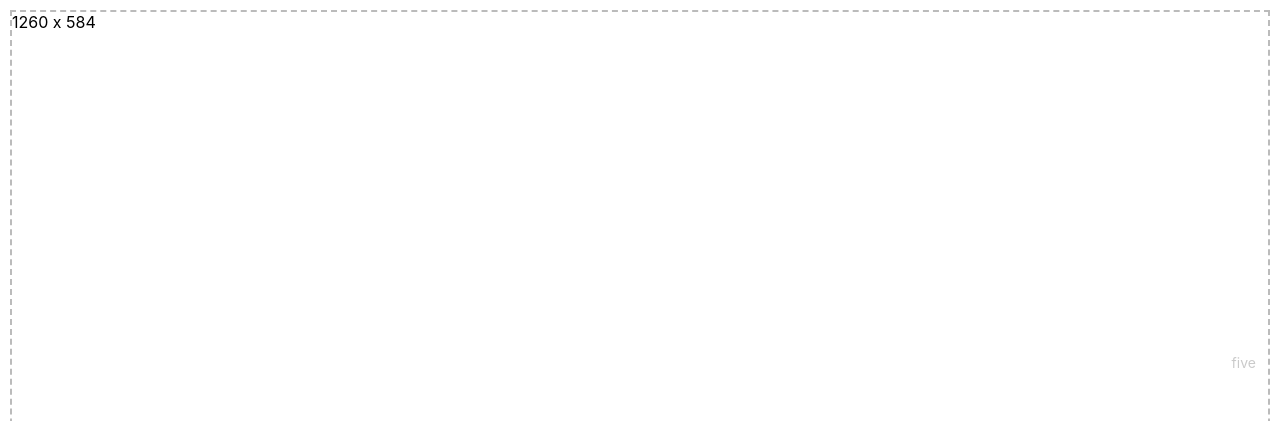
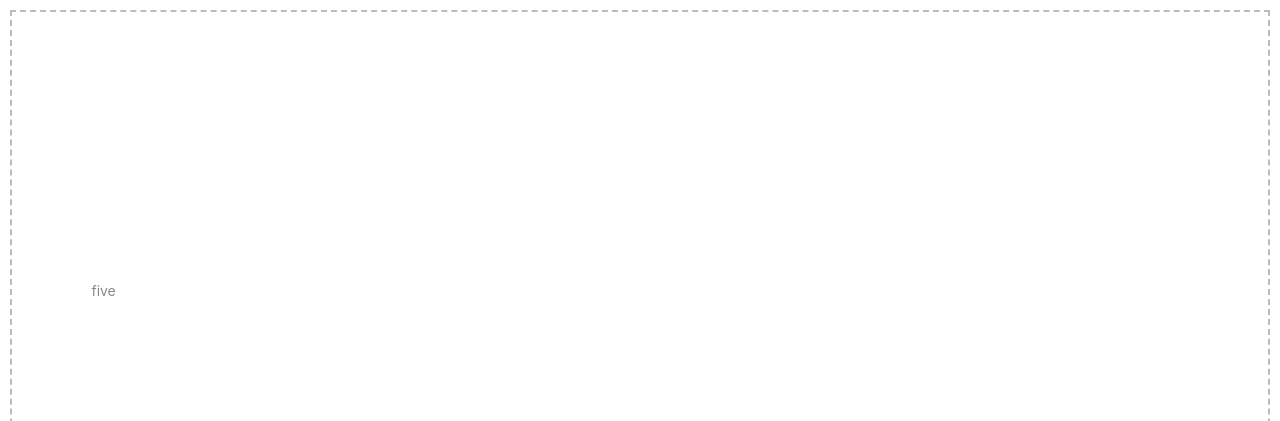
Before and after one commit to a-polishchuk/react-hooks-words-game, a React (Create React App) app: page / in a window 1280 px wide. Shown: the top 421 px of the page. Built offline with nearby package versions, Linux system fonts and the light colour scheme.

Commit message:
SpawnPool component, constantly spawning words

```diff
--- a/src/App.tsx
+++ b/src/App.tsx
@@ -1,48 +1,38 @@
-import { useCallback, useState, useRef } from 'react';
-import MainLayout from 'src/components/MainLayout';
-import InputBar from 'src/components/InputBar';
-import Word from 'src/components/Word';
+import { useCallback, useEffect, useState } from 'react';
 import { WordData } from 'src/types';
 import { generateWordData } from 'src/dictionary';
-import { useElementRect } from './hooks/useElementRect';
+import MainLayout from 'src/components/MainLayout';
+import SpawnPool from 'src/components/SpawnPool';
+import InputBar from 'src/components/InputBar';
+
+const SPAWN_DELAY = 2000;
 
 function App() {
-  const spawnRef = useRef<HTMLDivElement>(null);
-  const spawnRect = useElementRect(spawnRef);
-  const [wordData, setWordData] = useState<WordData>(() =>
-    generateWordData(400, 400)
-  );
+  const [words, setWords] = useState<WordData[]>([]);
+
+  useEffect(() => {
+    const intervalHandle = setInterval(() => {
+      setWords((array) => [...array, generateWordData()]);
+    }, SPAWN_DELAY);
+
+    return () => {
+      clearInterval(intervalHandle);
+    };
+  }, []);
 
   const handleWordSubmit = useCallback((newWord: string) => {
     console.log(`new word: ${newWord}`);
   }, []);
 
-  const handleTimeout = (wordId: string) => {
-    setWordData(generateWordData(spawnRect!.width, spawnRect!.height));
+  const handleWordTimeout = (wordId: string) => {
+    setWords((array) => {
+      return array.filter((w) => w.id !== wordId);
+    });
   };
 
   return (
     <MainLayout
-      mainArea={
-        <div
-          ref={spawnRef}
-          style={{
-            border: '2px dashed #BBBBBB',
-            position: 'relative',
-            height: '100%',
-          }}
-        >
-          <div>
-            {spawnRect?.width} x {spawnRect?.height}
-          </div>
-          <Word
-            key={wordData.id}
-            wordData={wordData}
-            parentRect={spawnRect}
-            onTimeout={handleTimeout}
-          />
-        </div>
-      }
+      mainArea={<SpawnPool words={words} onWordTimeout={handleWordTimeout} />}
       bottomArea={<InputBar onWordSubmit={handleWordSubmit} />}
     />
   );
--- /dev/null
+++ b/src/components/SpawnPool/index.tsx
@@ -0,0 +1,30 @@
+import { useRef } from 'react';
+import { WordData } from 'src/types';
+import { useElementRect } from 'src/hooks/useElementRect';
+import Word from 'src/components/Word';
+import { styles } from './styles';
+
+interface Props {
+  words: WordData[];
+  onWordTimeout: (wordId: string) => void;
+}
+
+function SpawnPool({ words, onWordTimeout }: Props) {
+  const divRef = useRef<HTMLDivElement>(null);
+  const spawnRect = useElementRect(divRef);
+
+  return (
+    <div ref={divRef} style={styles.root}>
+      {words.map((word) => (
+        <Word
+          key={word.id}
+          wordData={word}
+          parentRect={spawnRect}
+          onTimeout={onWordTimeout}
+        />
+      ))}
+    </div>
+  );
+}
+
+export default SpawnPool;
--- /dev/null
+++ b/src/components/SpawnPool/styles.ts
@@ -0,0 +1,9 @@
+import { Styles } from 'src/types';
+
+export const styles: Styles = {
+  root: {
+    border: '2px dashed #BBBBBB',
+    position: 'relative',
+    height: '100%',
+  },
+};
--- a/src/components/Word/index.tsx
+++ b/src/components/Word/index.tsx
@@ -1,4 +1,4 @@
-import { useEffect, useState } from 'react';
+import { useEffect, useMemo, useState } from 'react';
 import { WordData } from 'src/types';
 import { getStyle } from './styles';
 
@@ -9,8 +9,12 @@ interface Props {
 }
 
 function Word({ wordData, parentRect, onTimeout }: Props) {
-  const { id, word, left: x, top: y, timeToLive } = wordData;
+  const { id, word, timeToLive } = wordData;
   const [opacity, setOpacity] = useState<number>(1);
+
+  const { width, height } = parentRect!;
+  const x = useMemo(() => Math.random() * width, [width]);
+  const y = useMemo(() => Math.random() * height, [height]);
   const style = getStyle(x, y, opacity, parentRect);
 
   useEffect(() => {
--- a/src/dictionary.ts
+++ b/src/dictionary.ts
@@ -14,12 +14,10 @@ const DICTIONARY = [
   'nine',
 ];
 
-export function generateWordData(maxX: number, maxY: number): WordData {
+export function generateWordData(): WordData {
   return {
     id: uuid(),
     word: getRandomElement(DICTIONARY),
-    left: Math.random() * maxX,
-    top: Math.random() * maxY,
     timeToLive: 1000,
   };
 }
--- a/src/types.ts
+++ b/src/types.ts
@@ -7,7 +7,5 @@ export interface Styles {
 export interface WordData {
   id: string;
   word: string;
-  left: number;
-  top: number;
   timeToLive: number;
 }
```
